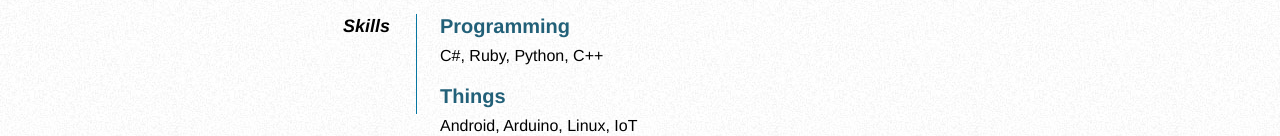
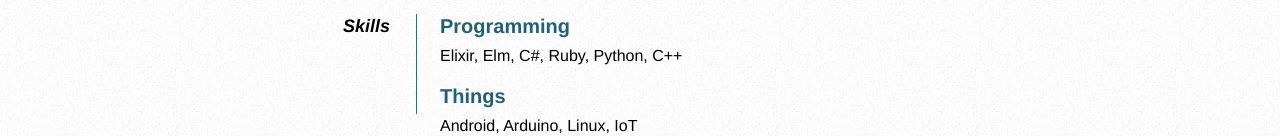
Before and after one commit to FredrikL/fredrikleijon.se, a plain HTML site: page index.html in a window 1280 px wide. Shown: the part 310-446 px from the top of the page. Drawn offline with Linux system fonts and the light colour scheme.

Commit message:
Update index.html

```diff
--- a/index.html
+++ b/index.html
@@ -59,7 +59,7 @@
             <dt>Skills</dt>
             <dd>
                 <h2>Programming</h2>
-                <p>C#, Ruby, Python, C++</p>
+                <p>Elixir, Elm, C#, Ruby, Python, C++</p>
 
                 <h2>Things</h2>
                 <p>Android, Arduino, Linux, IoT</p>
```
